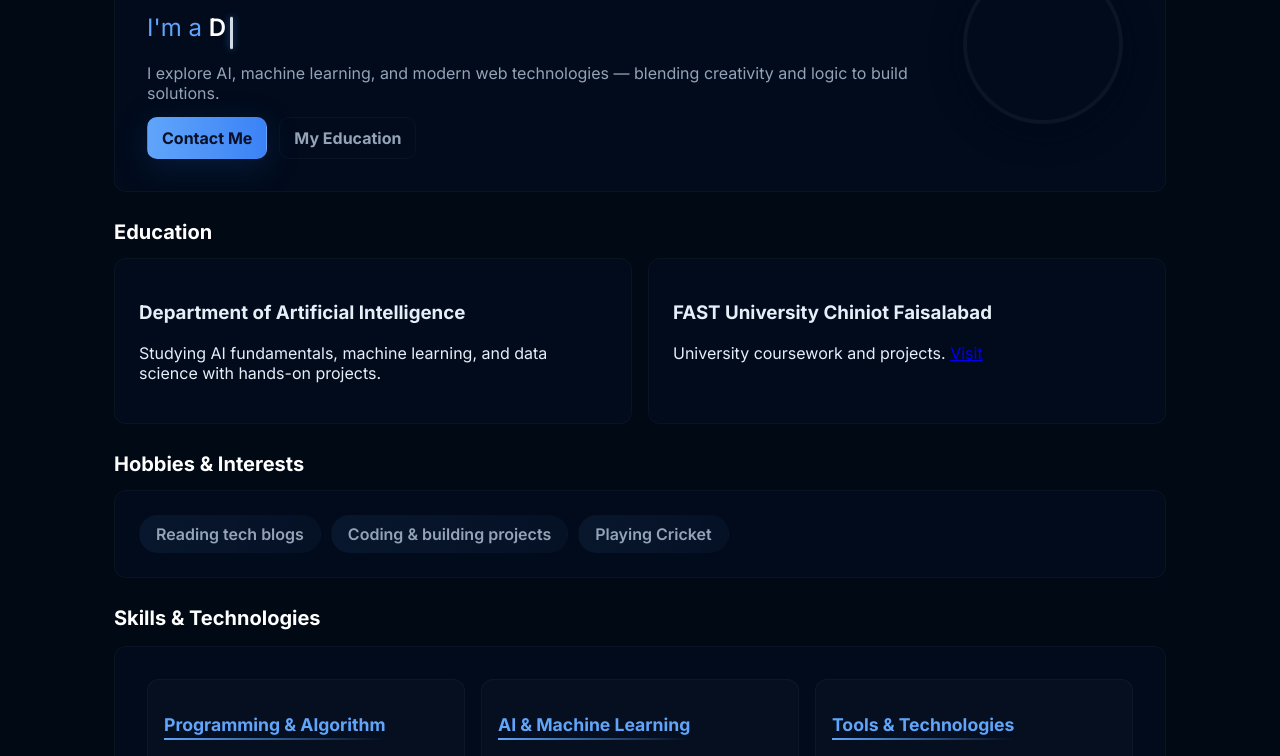
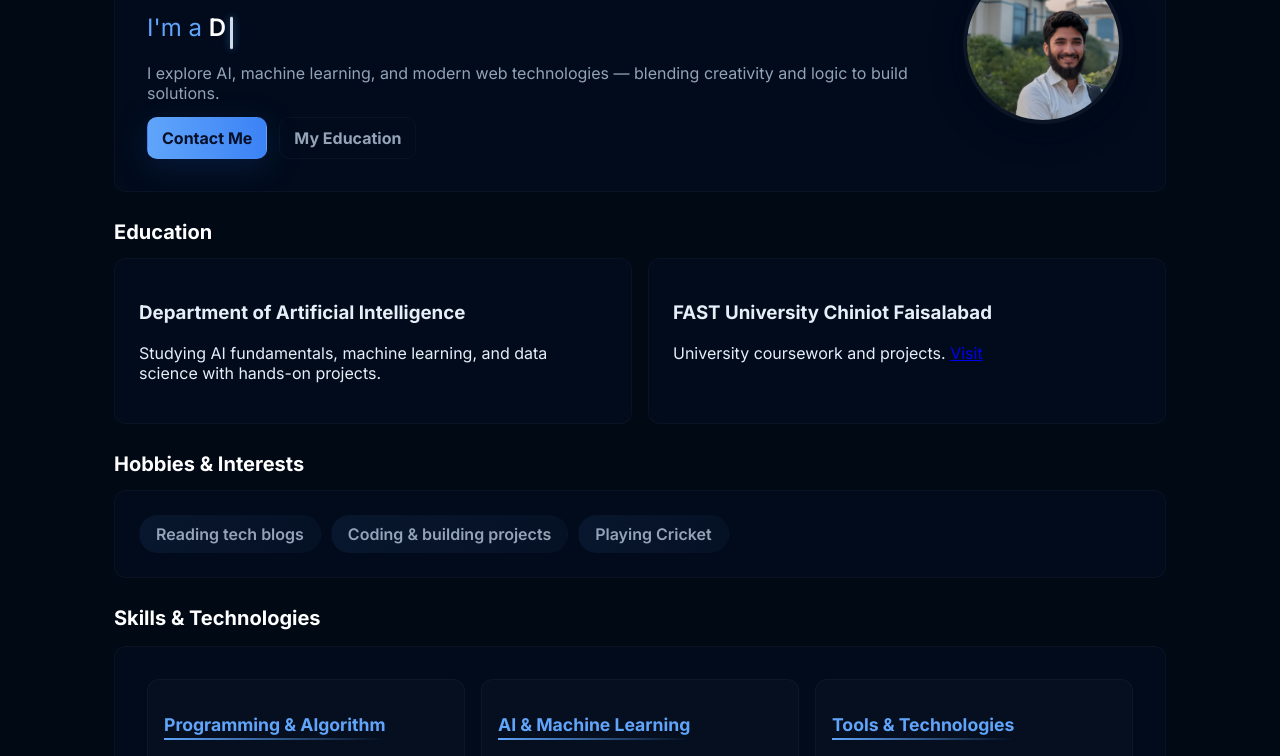
Before and after one commit to Abdullah-PyDev/Modern-Portfolio-Webpage, a plain HTML site: page index.html in a window 1280 px wide. Shown: the part 243-999 px from the top of the page. Drawn offline with Linux system fonts and the light colour scheme.

Commit message:
hero section image

```diff
--- a/index.html
+++ b/index.html
@@ -42,7 +42,7 @@
                     </div>
                 </div>
                 <div class="hero-media">
-                    <img src="image.png" alt="Abdullah Shafiq" class="avatar">
+                    <img src="images/image.png" alt="Abdullah Shafiq" class="avatar">
                 </div>
             </div>
         </section>
```
